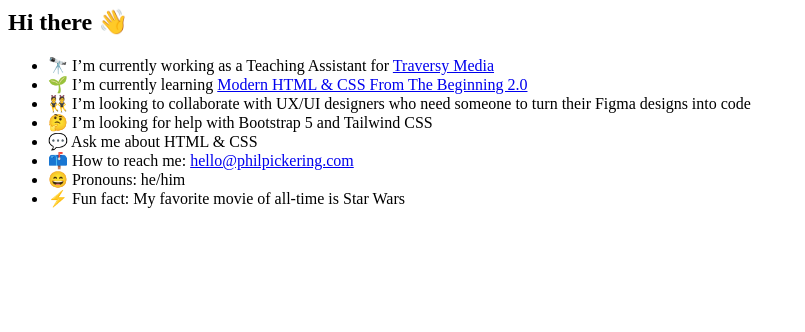
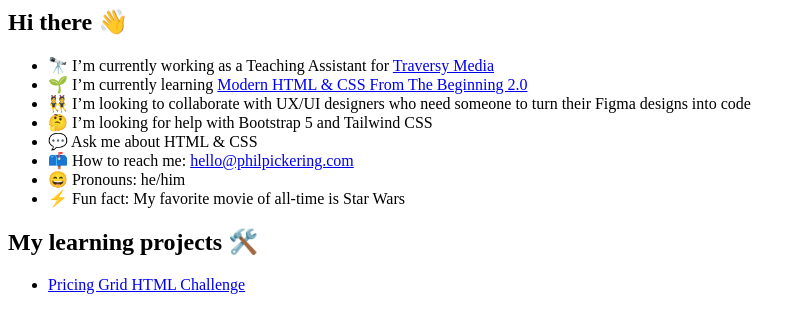
Before and after one commit to philpickering/philpickering.github.io, a plain HTML site: page index.html in a window 1280 px wide. Shown: the whole page, without its empty margins (0-805 px from the left). Drawn offline with Linux system fonts and the light colour scheme.

Commit message:
Update index.html

```diff
--- a/index.html
+++ b/index.html
@@ -9,6 +9,12 @@
   <li>📫 How to reach me: <a href="mailto:hello@philpickering.com">hello@philpickering.com</a></li>
   <li>😄 Pronouns: he/him</li>
   <li>⚡ Fun fact: My favorite movie of all-time is Star Wars</li>
+</ul>
+
+<h2>My learning projects 🛠️</h2>
+
+<ul>
+  <li><a href="https://philpickering.github.io/projects/pricing-grid-html-challenge/index.html">Pricing Grid HTML Challenge</a></li>
 </ul>
 
 <!--
```
